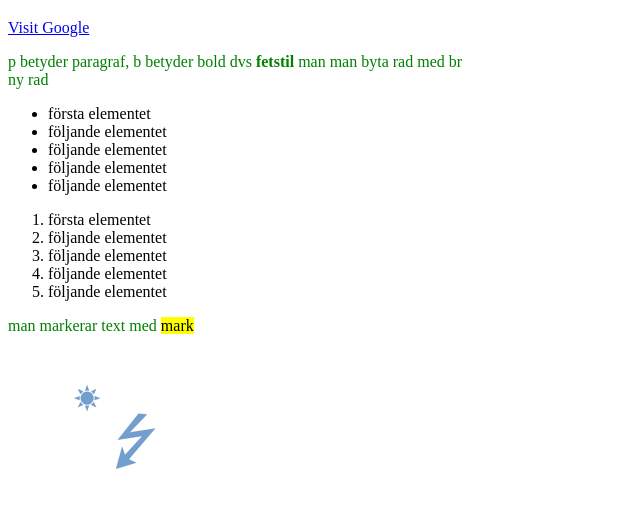
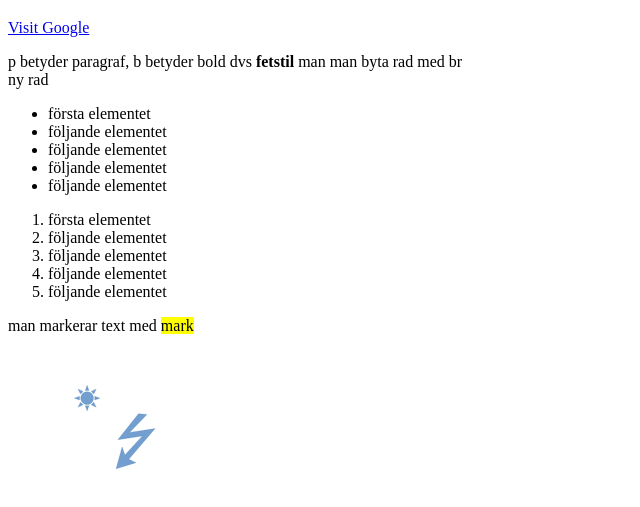
Before and after one commit to Ali-Teknik/CyberAli, a plain HTML site: page index.html in a window 1280 px wide. Shown: the part 61-568 px from the top of the page, without its empty margins (0-640 px from the left). Drawn offline with Linux system fonts and the light colour scheme.

Commit message:
tatt bort

```diff
--- a/index.html
+++ b/index.html
@@ -2,7 +2,6 @@
 <html>
 <head>
 	<title>titeln</title>
-	<link href="styles/style.css" rel="stylesheet">
 </head>
 <body>
 	<h1>Rubrik</h1>
--- a/styles/style.css
+++ /dev/null
@@ -1,3 +0,0 @@
-p {
-	color: green;
-}
```
